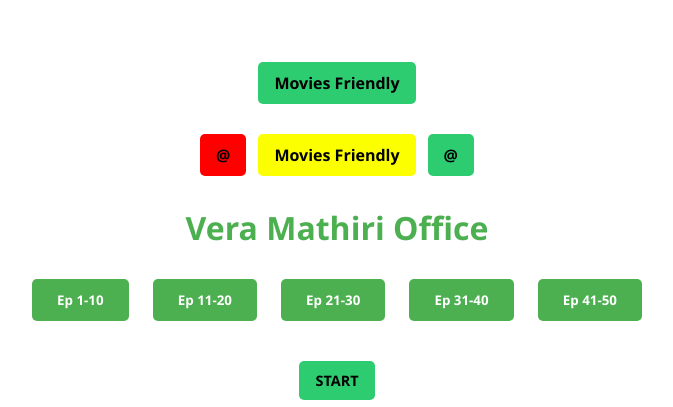
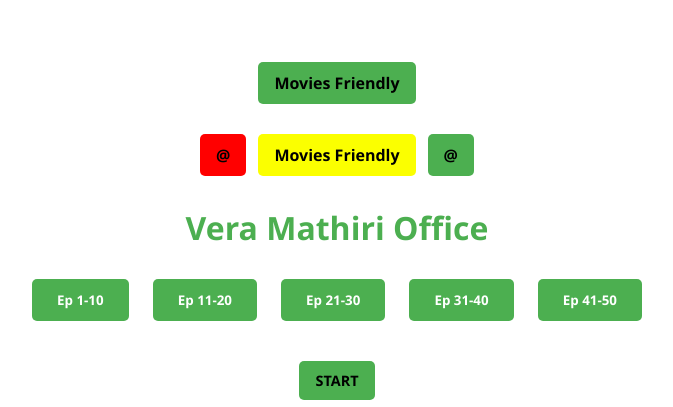
Before and after one commit to copytwozero/Movies-Friendly---Home, a plain HTML site: page Veramathirioffice.html in a window 1280 px wide. Shown: the top 407 px of the page, without its empty margins (303-976 px from the left). Drawn offline with Linux system fonts and the light colour scheme.

Commit message:
Update Veramathirioffice.html
Added

```diff
--- a/Veramathirioffice.html
+++ b/Veramathirioffice.html
@@ -40,7 +40,7 @@
     .language-nav { display: flex; justify-content: center; gap: 12px; margin: 20px 0; padding: 10px 0; background-color: #ffffff; border-radius: 8px; }
     .nav-btn { display: inline-block; padding: 10px 16px; border-radius: 5px; text-decoration: none; font-weight: bold; transition: background 0.3s, transform 0.2s; }
     .nav-btn:hover { transform: scale(1.05); opacity: 0.9; }
-    .home { background-color: #2ecc71; color: #000000; }
+    .home { background-color: #4CAF50; color: #000000; }
     .telugu { background-color: #ff0000; color: #000000; }
     .tamil { background-color: #fbff00; color: #000; }
     .english { background-color: #91ff00; color: #000000; }
```
